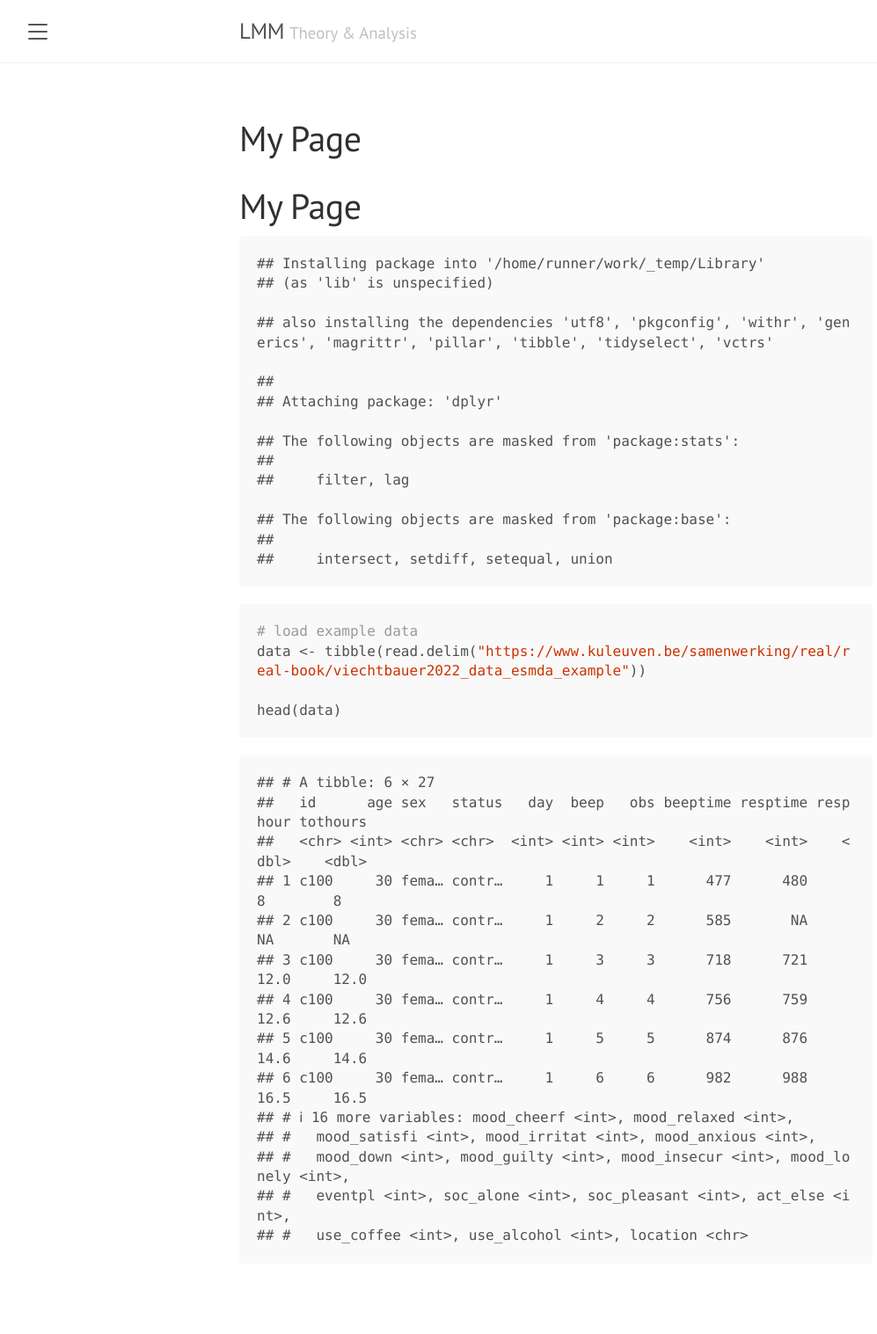
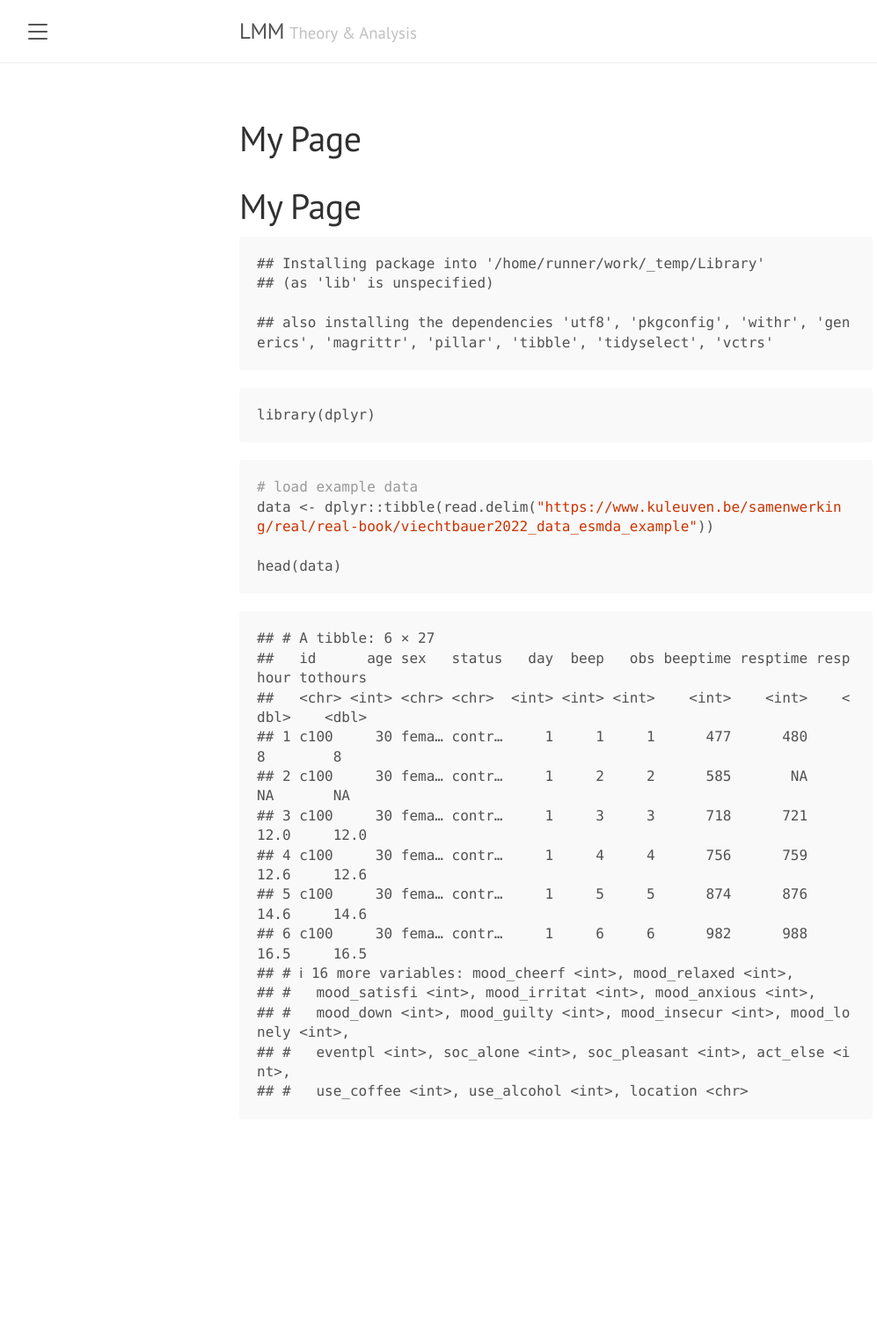
Before and after one commit to lennartseizer/ild, a Jekyll site: the page built from 1.md, in a window 1280 px wide. Shown: the whole page at 88% size, without its empty margins (8-1005 px from the left). Built offline with Jekyll 4.4.1, drawn with Linux system fonts in a browser that asks for light colours; our own code applies the rules of GitHub Pages for plain Markdown files; after the commit the page ends 1353 px from its top, so only the background shows below that.

Commit message:
Auto-render Rmd → md [skip ci]

````diff
--- a/1.md
+++ b/1.md
@@ -6,20 +6,13 @@ My Page
 
     ## also installing the dependencies 'utf8', 'pkgconfig', 'withr', 'generics', 'magrittr', 'pillar', 'tibble', 'tidyselect', 'vctrs'
 
-    ##
-    ## Attaching package: 'dplyr'
-
-    ## The following objects are masked from 'package:stats':
-    ##
-    ##     filter, lag
-
-    ## The following objects are masked from 'package:base':
-    ##
-    ##     intersect, setdiff, setequal, union
+``` r
+library(dplyr)
+```
 
 ``` r
 # load example data
-data <- tibble(read.delim("https://www.kuleuven.be/samenwerking/real/real-book/viechtbauer2022_data_esmda_example"))
+data <- dplyr::tibble(read.delim("https://www.kuleuven.be/samenwerking/real/real-book/viechtbauer2022_data_esmda_example"))
 
 head(data)
 ```
````
